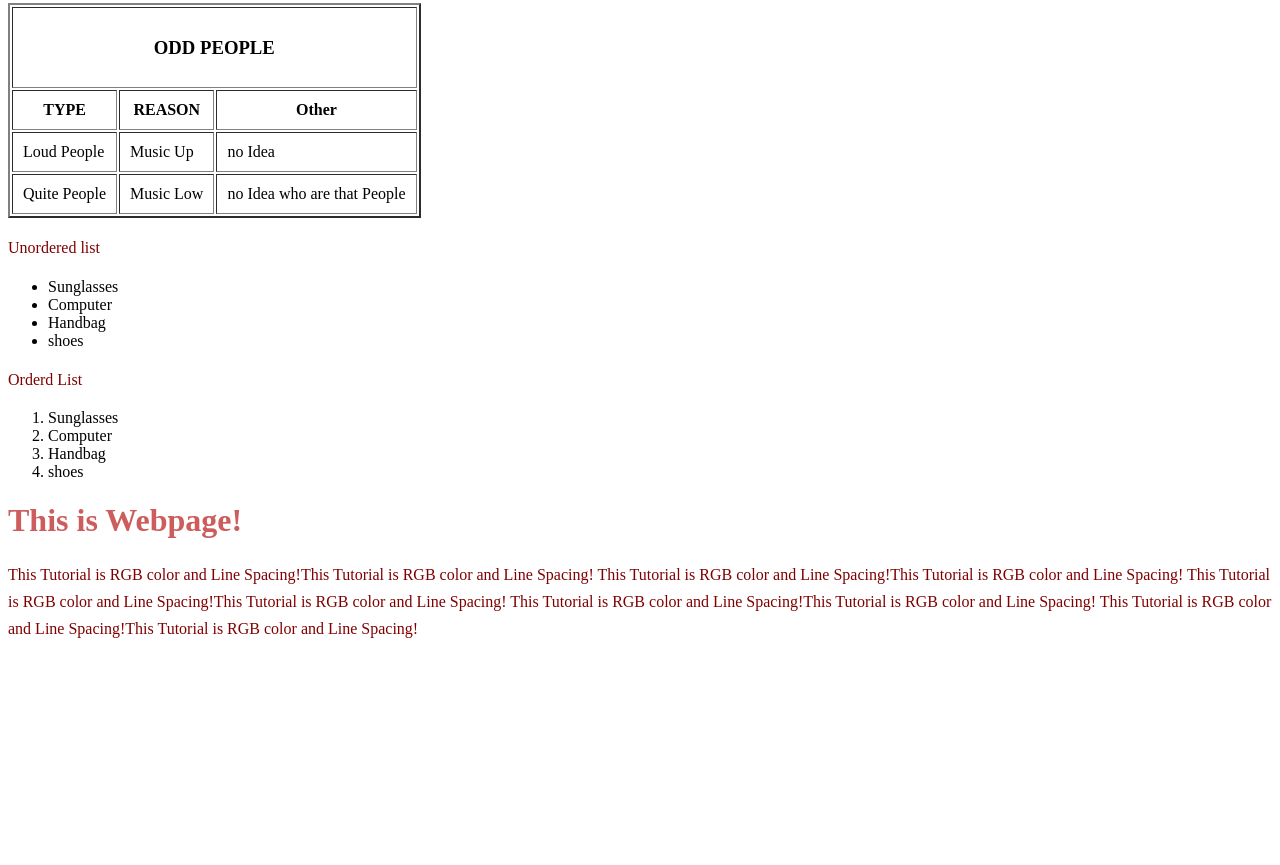
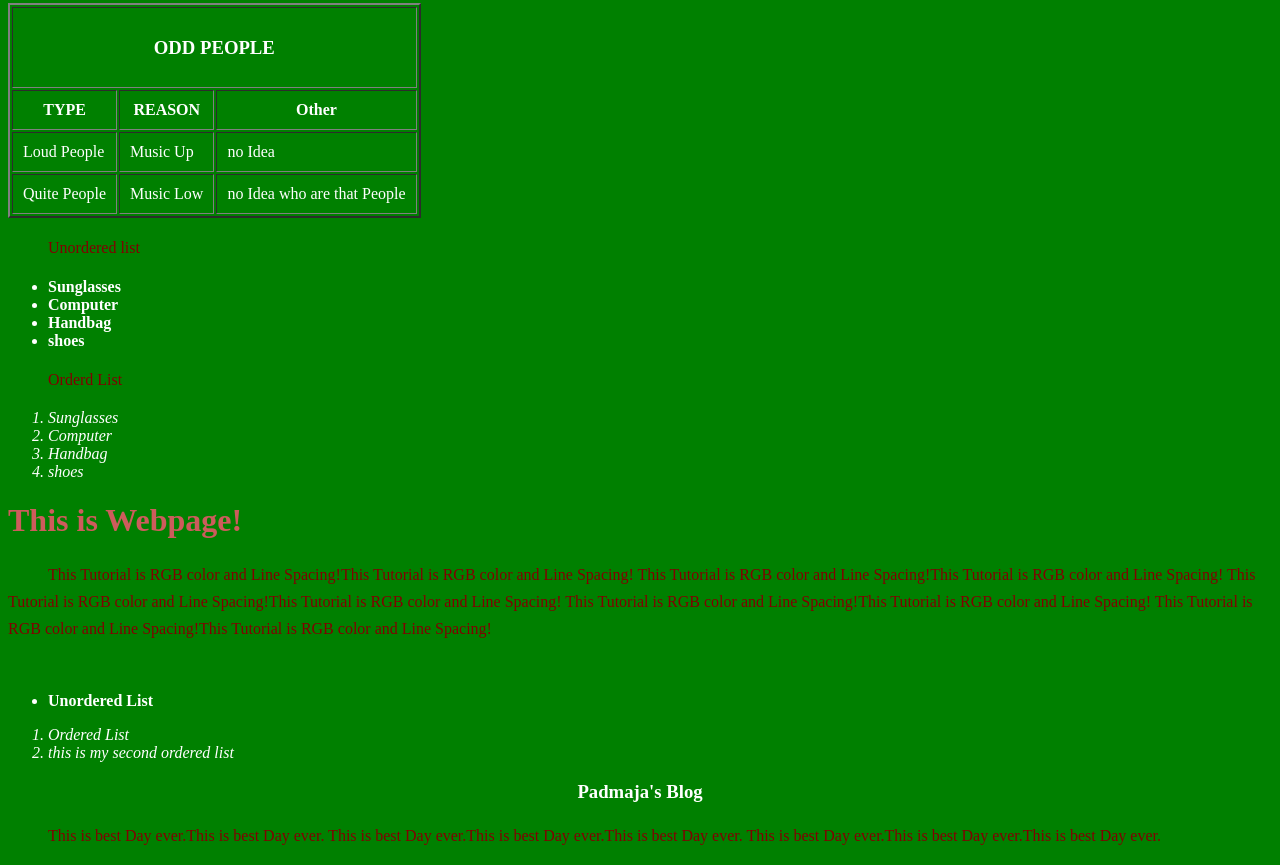
Before and after one commit to Padmajak21/LearnWeb, a plain HTML site: page xhtml/Index2.html in a window 1280 px wide. Shown: the part 2066-2931 px from the top of the page. Before the commit the page ends 2724 px from the top, so only its background shows below. Drawn offline with Linux system fonts and the light colour scheme.

Commit message:
some updates

```diff
--- a/xhtml/Index2.html
+++ b/xhtml/Index2.html
@@ -171,11 +171,22 @@ Below Pic is Link Picture
 
  <head>
  <style type="text/css">
- h1{color:#CD5C5C;}
+     body {background-color:green;
+     color:white;}
+
+     h1{color:#CD5C5C;}
  p {color:#800000		}
  p{line-height:170%;}
 
+     ul {font-weight:bold;}
+     ol {font-style:italic;}
+
+     h3{text-align:center;}
+     p {text-indent: 40px;}
+
  </style>
+
+
  </head>
 
  <body>
@@ -188,6 +199,26 @@ Below Pic is Link Picture
  This Tutorial is RGB color and Line Spacing!This Tutorial is RGB color and Line Spacing!
  </p>
 
+     </br>
+
+    <ul>
+        <li>Unordered List
+        </li>
+    </ul>
+
+    <ol>
+        <li>Ordered List
+            </li>
+
+        <li>this is my second ordered list</li>
+
+    </ol>
+<h3> Padmaja's Blog</h3>
+    <p> This is best Day ever.This is best Day ever.
+    This is best Day ever.This is best Day ever.This is best Day ever.
+        This is best Day ever.This is best Day ever.This is best Day ever.
+    </p>
+
  </body>
 
 
```
